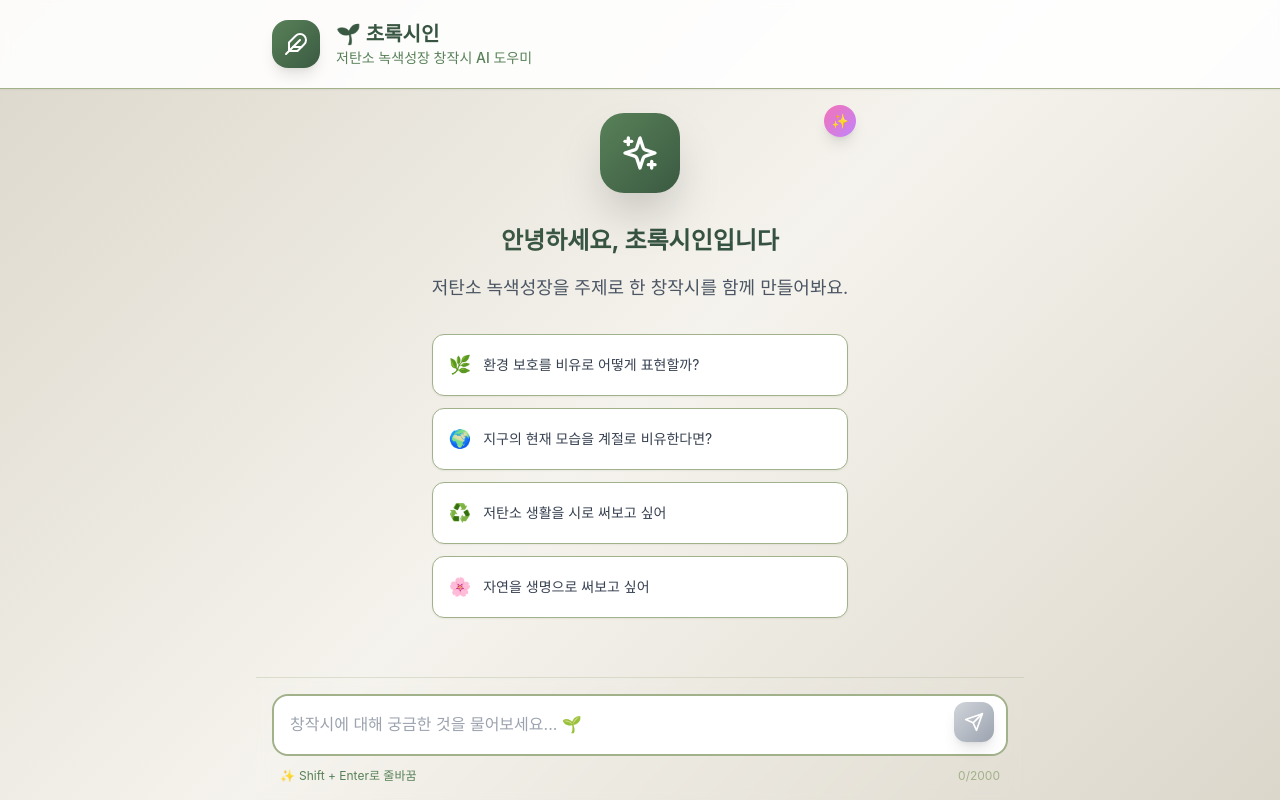
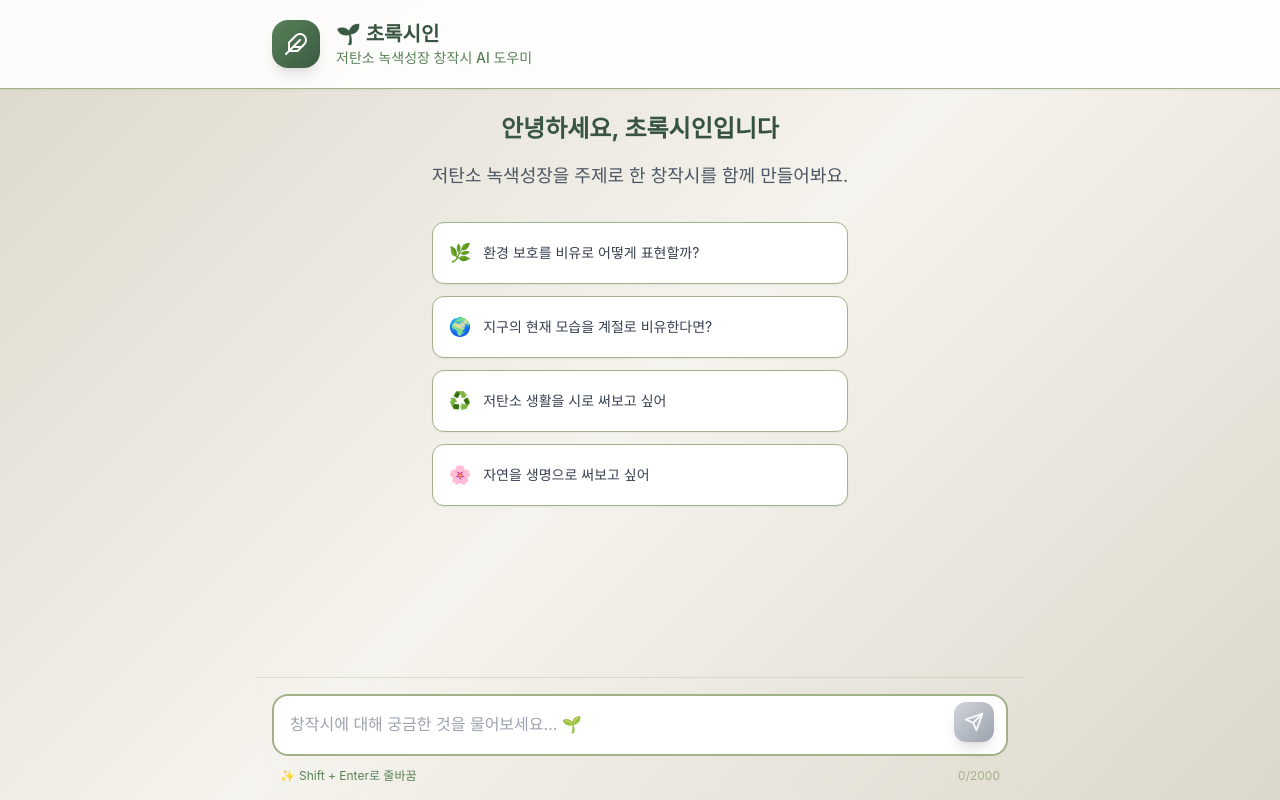
Before and after one commit to kjk3217/green-poet-chatbot, a Next.js app: page / in a window 1280 px wide. Built offline with nearby package versions, Linux system fonts and the light colour scheme.

Commit message:
Update index.js

```diff
--- a/pages/index.js
+++ b/pages/index.js
@@ -127,14 +127,6 @@ export default function Home() {
           {messages.length === 0 ? (
             <div className="h-full flex items-center justify-center">
               <div className="text-center max-w-md">
-                <div className="relative mb-8">
-                  <div className="w-20 h-20 rounded-3xl flex items-center justify-center mx-auto shadow-2xl" style={{background: 'linear-gradient(135deg, #588158 0%, #3b5a42 100%)'}}>
-                    <Sparkles className="w-10 h-10 text-white" />
-                  </div>
-                  <div className="absolute -top-2 -right-2 w-8 h-8 bg-gradient-to-br from-pink-400 to-purple-400 rounded-full flex items-center justify-center shadow-lg">
-                    <span className="text-white text-sm">✨</span>
-                  </div>
-                </div>
 
                 <h2 className="text-2xl font-bold mb-4" style={{background: 'linear-gradient(135deg, #3b5a42 0%, #334e41 100%)', backgroundClip: 'text', WebkitBackgroundClip: 'text', color: 'transparent'}}>
                   안녕하세요, 초록시인입니다
```
